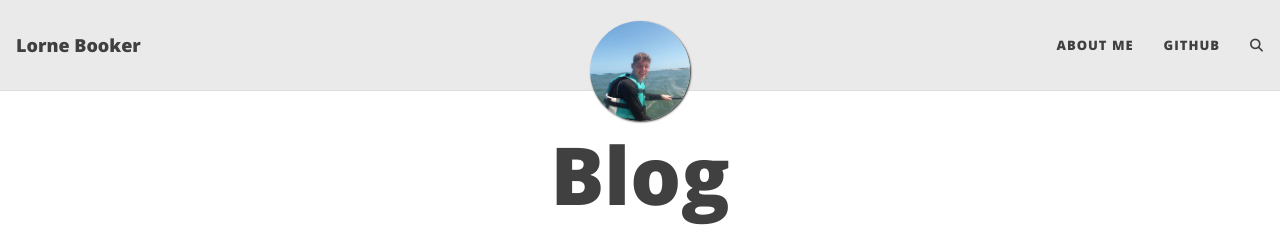
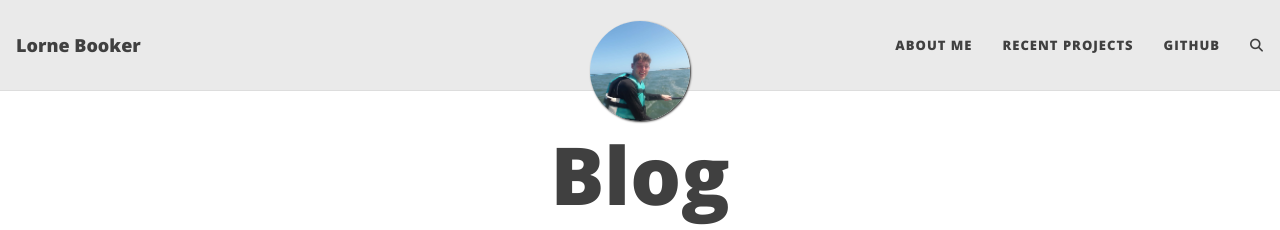
Before and after one commit to lornebookerr/lornebooker.com, a Jekyll site: the page built from index.html, in a window 1280 px wide. Shown: the top 230 px of the page. Built offline with Jekyll 4.4.1, drawn with Linux system fonts in a browser that asks for light colours; the list of posts is cut into pages by our own code; comment, search, counter and statistics services are not loaded.

Commit message:
Update _config.yml

```diff
--- a/_config.yml
+++ b/_config.yml
@@ -21,6 +21,7 @@ author: Lorne Booker
 
 navbar-links:
   About Me: "aboutme"
+  Recent Projects: "recentprojects"
   GitHub: "https://github.com/lornebookerr"
 
 ################
```
